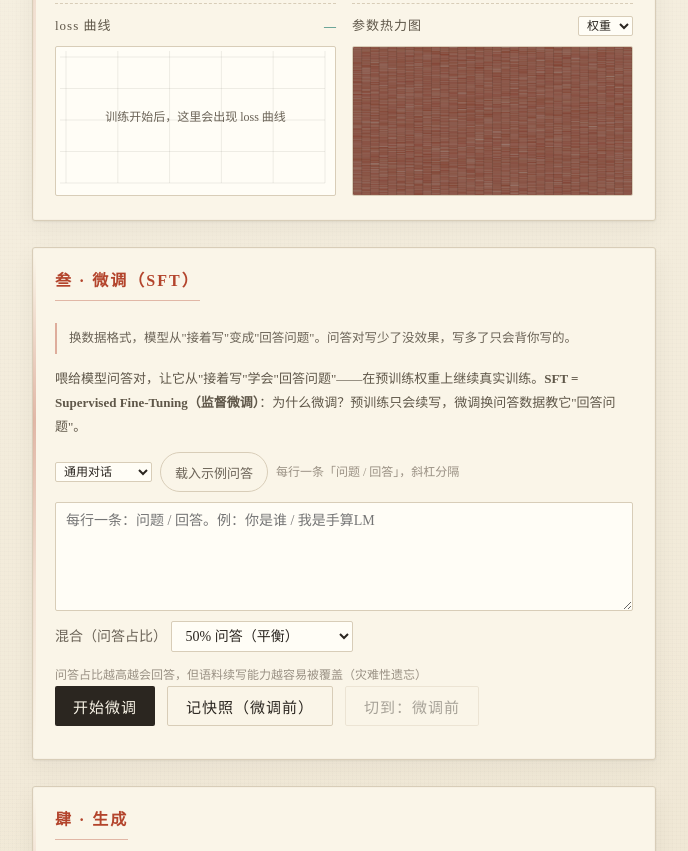
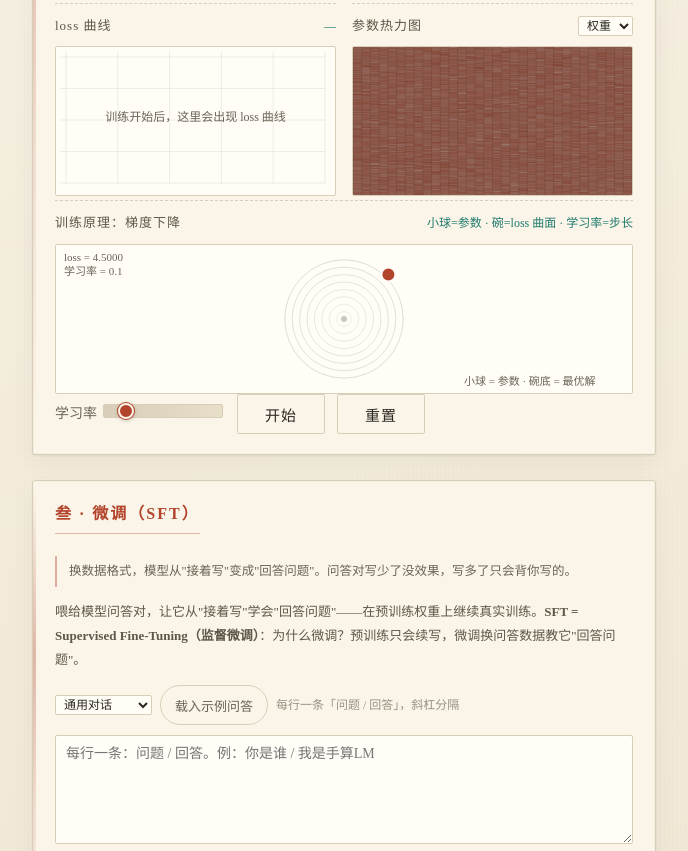
Before and after one commit to oneinitAI/handcalc-lm, a website built with Vite: page index.html in a window 1280 px wide. Shown: the part 1597-2448 px from the top of the page, without its empty margins (296-984 px from the left). Built offline with nearby package versions, Linux system fonts and the light colour scheme.

Commit message:
feat: 教学动画——梯度下降动画(loss碗+小球滚下,学习率可调可训崩) + 声波动画(频率联动波形) + 卡片stagger入场

```diff
--- /dev/null
+++ b/src/animation.js
@@ -0,0 +1,127 @@
+// ============================================================
+// src/animation.js
+// 手算LM —— 教学动画：梯度下降（loss 碗 + 小球）+ 声波（频率→波形）
+// ============================================================
+
+/** 梯度下降动画：小球在 loss 碗（z=x²+y²）里滚向最低点。学习率=步长。 */
+export function createGradientDescent(canvas) {
+  let x = 1.5, y = 1.5
+  let lr = 0.1
+  let raf = null
+  let running = false
+  let path = [[x, y]]
+  let over = false // 发散（训崩）标志
+
+  function step() {
+    const gx = 2 * x, gy = 2 * y
+    x -= lr * gx
+    y -= lr * gy
+    path.push([x, y])
+    if (path.length > 300) path.shift()
+    if (Math.abs(x) > 50 || Math.abs(y) > 50) over = true // 训崩
+  }
+
+  function draw() {
+    const dpr = window.devicePixelRatio || 1
+    const w = canvas.clientWidth || 320
+    const h = canvas.clientHeight || 200
+    canvas.width = w * dpr; canvas.height = h * dpr
+    const ctx = canvas.getContext('2d')
+    ctx.setTransform(dpr, 0, 0, dpr, 0, 0)
+    ctx.clearRect(0, 0, w, h)
+    const scale = Math.min(w, h) / 5
+    const cx = w / 2, cy = h / 2
+    const toX = (v) => cx + v * scale
+    const toY = (v) => cy - v * scale
+
+    // 等高线（同心圆 = loss 等值线）
+    for (let r = 0.25; r <= 2; r += 0.25) {
+      ctx.beginPath()
+      ctx.arc(cx, cy, r * scale, 0, Math.PI * 2)
+      ctx.strokeStyle = `rgba(43,38,32,${0.06 + r * 0.045})`
+      ctx.lineWidth = 1
+      ctx.stroke()
+    }
+    // 底部中心标记
+    ctx.fillStyle = 'rgba(43,38,32,0.25)'
+    ctx.beginPath(); ctx.arc(cx, cy, 3, 0, Math.PI * 2); ctx.fill()
+
+    // 路径（青磷）
+    if (path.length > 1) {
+      ctx.beginPath()
+      ctx.moveTo(toX(path[0][0]), toY(path[0][1]))
+      for (let i = 1; i < path.length; i++) ctx.lineTo(toX(path[i][0]), toY(path[i][1]))
+      ctx.strokeStyle = '#1f7a6d'
+      ctx.lineWidth = 1.5
+      ctx.stroke()
+    }
+    // 小球（朱砂）
+    const px = Math.max(-2.2, Math.min(2.2, x))
+    const py = Math.max(-2.2, Math.min(2.2, y))
+    ctx.beginPath()
+    ctx.arc(toX(px), toY(py), 7, 0, Math.PI * 2)
+    ctx.fillStyle = '#b3442c'
+    ctx.fill()
+    ctx.strokeStyle = '#fffdf6'
+    ctx.lineWidth = 2
+    ctx.stroke()
+
+    ctx.fillStyle = '#6b6357'
+    ctx.font = '11px serif'
+    ctx.fillText(`loss = ${(x * x + y * y).toFixed(4)}`, 8, 16)
+    ctx.fillText(`学习率 = ${lr}${over ? '（太大，训崩了！）' : ''}`, 8, 30)
+    ctx.fillText('小球 = 参数 · 碗底 = 最优解', w - 168, h - 8)
+  }
+
+  function loop() {
+    step()
+    draw()
+    if (running && !over) raf = requestAnimationFrame(loop)
+    else if (over) { running = false }
+  }
+
+  return {
+    setLr(v) { lr = v; over = false },
+    reset() { x = 1.5; y = 1.5; path = [[x, y]]; over = false; running = false; if (raf) cancelAnimationFrame(raf); draw() },
+    start() { if (!running) { running = true; loop() } },
+    draw,
+  }
+}
+
+/** 声波动画：正弦波，频率越高波越密。 */
+export function createWave(canvas) {
+  let freq = 440
+  let phase = 0
+  let raf = null
+  function draw() {
+    const dpr = window.devicePixelRatio || 1
+    const w = canvas.clientWidth || 320
+    const h = canvas.clientHeight || 100
+    canvas.width = w * dpr; canvas.height = h * dpr
+    const ctx = canvas.getContext('2d')
+    ctx.setTransform(dpr, 0, 0, dpr, 0, 0)
+    ctx.clearRect(0, 0, w, h)
+    ctx.strokeStyle = 'rgba(43,38,32,0.15)'
+    ctx.beginPath(); ctx.moveTo(0, h / 2); ctx.lineTo(w, h / 2); ctx.stroke()
+    const cycles = freq / 100
+    ctx.beginPath()
+    for (let px = 0; px <= w; px += 2) {
+      const t = px / w
+      const y = h / 2 - Math.sin(t * Math.PI * 2 * cycles + phase) * (h / 2 - 8)
+      px === 0 ? ctx.moveTo(px, y) : ctx.lineTo(px, y)
+    }
+    ctx.strokeStyle = '#1f7a6d'
+    ctx.lineWidth = 2
+    ctx.stroke()
+    ctx.fillStyle = '#6b6357'
+    ctx.font = '11px serif'
+    ctx.fillText(`${freq} Hz · ${cycles.toFixed(1)} 个完整波`, 8, 14)
+  }
+  function loop() { phase += 0.06; draw(); if (raf) raf = requestAnimationFrame(loop) }
+  return {
+    setFreq(v) { freq = v; draw() },
+    start() { if (!raf) raf = requestAnimationFrame(loop) },
+    stop() { if (raf) { cancelAnimationFrame(raf); raf = null } },
+    draw,
+  }
+}
--- a/src/main.js
+++ b/src/main.js
@@ -16,6 +16,7 @@ import { FAQ } from './glossary.js'
 import { ACHIEVEMENTS, loadEarned, saveEarned } from './ach.js'
 import { PIXEL_PATTERNS, gridToSeq, seqToGrid, renderGrid, attachDrawing, charToVal, valToChar } from './pixel.js'
 import { MELODIES, parseMelody, playMelody, playTone, renderMelody } from './melody.js'
+import { createGradientDescent, createWave } from './animation.js'
 import { DEFAULT_QA, QA_SETS, formatPairs, buildSftData, qaPrompt, extendVocab } from './sft.js'
 import { dpoTrainStep, makeRefModel } from './dpo.js'
 
@@ -153,6 +154,15 @@ app.innerHTML = `
         <div class="viz">
           <div class="viz-title">参数热力图 <span class="tag"><select id="hmMode" class="inline-select" title="热力图显示什么：权重=参数本身的值；梯度=参数当前被调整的方向和大小（训练中变化）"><option value="w">权重</option><option value="g">梯度</option></select></span></div>
           <canvas id="heatmap" class="canvas"></canvas>
+        </div>
+      </div>
+      <div class="viz">
+        <div class="viz-title">训练原理：梯度下降 <span class="tag">小球=参数 · 碗=loss 曲面 · 学习率=步长</span></div>
+        <canvas id="gdCanvas" class="canvas"></canvas>
+        <div class="row">
+          <label title="学习率=小球每步迈多大。小=慢但稳；大=震荡；太大=冲出碗口（训崩，和真实训练一样）">学习率 <input id="gdLr" type="range" min="0.01" max="1.5" step="0.01" value="0.1"></label>
+          <button id="gdStart" class="btn ghost" title="开始：小球沿梯度（最陡方向）滚向碗底">开始</button>
+          <button id="gdReset" class="btn ghost" title="重置回起点，换个学习率再试">重置</button>
         </div>
       </div>
     </section>
@@ -351,6 +361,7 @@ app.innerHTML = `
           <button id="freqPlayBtn" class="btn ghost">试听</button>
         </div>
         <canvas id="specViz" class="canvas"></canvas>
+        <canvas id="waveCanvas" class="canvas"></canvas>
       </div>
       <div class="teach">
         <h3>动手② 猜下一个音</h3>
@@ -1356,7 +1367,10 @@ function buildMelody(seq, name) {
   $('melPlayBtn').disabled = false
   $('melInfo').textContent = `${name || '自定义旋律'}已就绪 · ${seq.length} 个音`
 }
-// 动手：频率滑杆 + 频谱可视化（基频 + 泛音）
+// 动手：频率滑杆 + 频谱可视化（基频 + 泛音）+ 声波动画
+const wave = createWave($('waveCanvas'))
+wave.draw()
+wave.start()
 function renderSpectrum(canvas) {
   const dpr = window.devicePixelRatio || 1
   const w = canvas.clientWidth || 300
@@ -1381,6 +1395,7 @@ function renderSpectrum(canvas) {
 $('freqSlider').addEventListener('input', () => {
   $('freqVal').textContent = $('freqSlider').value + ' Hz'
   renderSpectrum($('specViz'))
+  wave.setFreq(parseFloat($('freqSlider').value))
 })
 $('freqPlayBtn').addEventListener('click', () => {
   playTone(parseFloat($('freqSlider').value))
@@ -1438,6 +1453,21 @@ $('melTrainBtn').addEventListener('click', trainMelody)
 $('melGenBtn').addEventListener('click', genMelody)
 buildMelody(parseMelody(MELODIES[0].seq), MELODIES[0].name)
 
+// 教学动画：梯度下降（小球滚 loss 碗）
+const gd = createGradientDescent($('gdCanvas'))
+gd.draw()
+$('gdStart').addEventListener('click', () => gd.start())
+$('gdReset').addEventListener('click', () => gd.reset())
+$('gdLr').addEventListener('input', () => { gd.setLr(parseFloat($('gdLr').value)); gd.reset(); gd.start() })
+
+// 卡片 staggered 入场（教学节奏：一张张"翻开"）
+function staggerCards() {
+  document.querySelectorAll('.card').forEach((c, i) => {
+    c.style.animationDelay = (Math.min(i, 14) * 40) + 'ms'
+  })
+}
+staggerCards()
+
 // ---------- 启动 ----------
 // Tab 页签切换（文本/图像/语音）
 document.querySelectorAll('.tab-btn').forEach((b) => {
--- a/src/style.css
+++ b/src/style.css
@@ -162,7 +162,14 @@ body {
 .stage-arrow { color: #c9bfa8; }
 .flip-btn { margin-left: auto; }
 
-/* ===== 卡片：纸页 ===== */
+/* ===== 卡片：纸页（stagger 入场） ===== */
+.card {
+  animation: cardin .5s ease-out both;
+}
+@keyframes cardin {
+  from { opacity: 0; transform: translateY(10px); }
+  to { opacity: 1; transform: none; }
+}
 .card {
   border: 1px solid var(--line);
   background: var(--paper-2);
```
